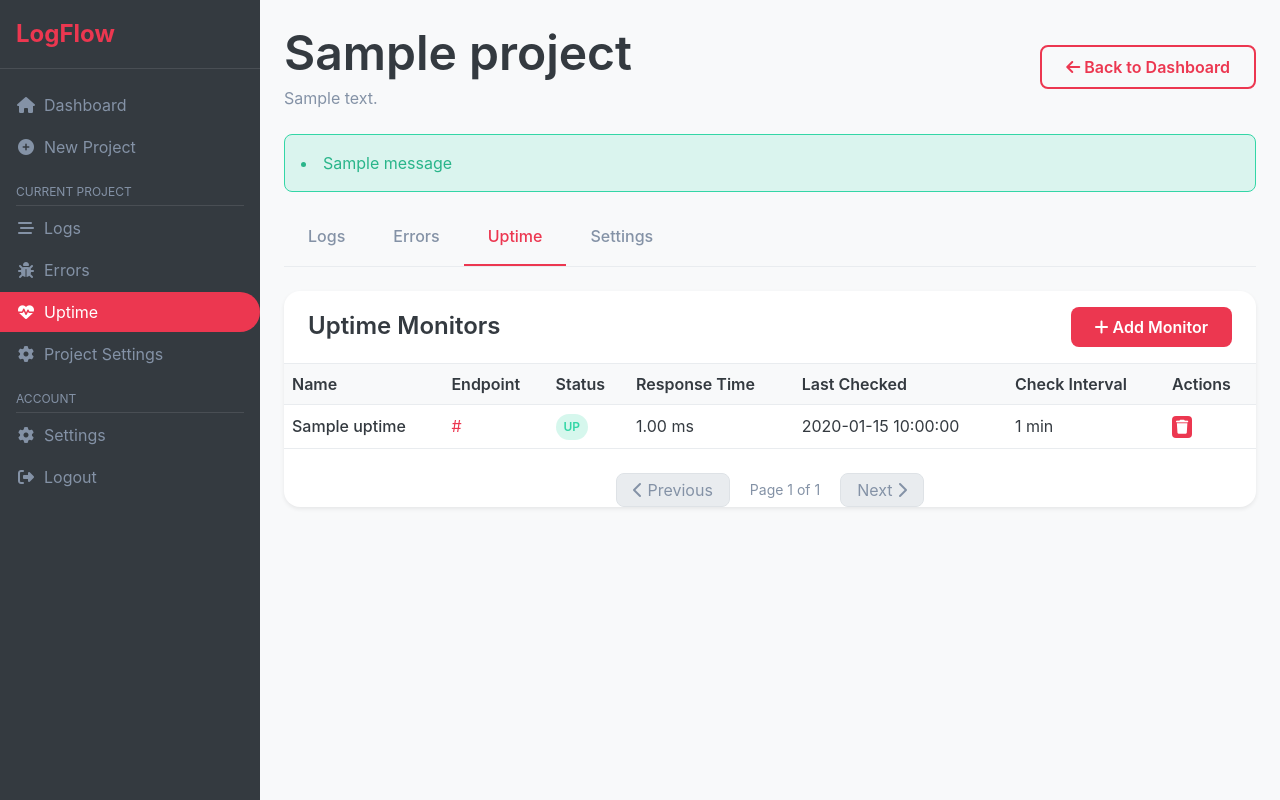
After one commit to EthanJCanterbury/Logflow, a Flask app: page /projects/1/uptime in a window 1280 px wide. The commit adds this page. Run offline with Flask 3, Linux system fonts and the light colour scheme; the visitor is signed in with stand-in values (Sample User, id 1); tables that the repository leaves empty hold one stand-in row (values such as "Sample post"); one stand-in notice (Sample message) is shown.

Commit message:
Assistant checkpoint: Added uptime monitoring feature to LogFlow
Assistant generated file changes:
- main.py: Add Uptime model and related functionality, Add uptime relationship to Project model, Add uptime monitor routes, Add uptime checker function
- requirements.txt: Add requests dependency
- templates/project_uptime.html: Create uptime monitoring page
- templates/new_uptime.html: Create new uptime monitor form
- templates/project_details.html: Add Uptime tab to project navigation, Add Uptime link to sidebar
- static/css/style.css: Add CSS for uptime monitoring

---

User prompt:

Add an uptime monitor feature to projects.

Replit-Commit-Author: Assistant
Replit-Commit-Session-Id: 002aed14-85d6-4cba-be81-a8095645a2ee

```diff
--- a/main.py
+++ b/main.py
@@ -55,6 +55,7 @@ class Project(db.Model):
     created_at = db.Column(db.DateTime, default=datetime.datetime.utcnow)
     logs = db.relationship('Log', backref='project', lazy=True)
     errors = db.relationship('Error', backref='project', lazy=True)
+    uptimes = db.relationship('Uptime', backref='project', lazy=True)
     storage_size = db.Column(db.BigInteger, default=0)  # Storage size in bytes
 
     def __repr__(self):
@@ -96,6 +97,20 @@ class Error(db.Model):
 
     def __repr__(self):
         return f'<Error {self.error_id} {self.type}: {self.message[:30]}>'
+
+class Uptime(db.Model):
+    id = db.Column(db.Integer, primary_key=True)
+    endpoint_url = db.Column(db.String(255), nullable=False)
+    name = db.Column(db.String(100), nullable=False)
+    check_interval = db.Column(db.Integer, default=5)  # minutes
+    last_checked = db.Column(db.DateTime, nullable=True)
+    last_status = db.Column(db.Boolean, default=False)
+    response_time = db.Column(db.Float, nullable=True)  # in milliseconds
+    created_at = db.Column(db.DateTime, default=datetime.datetime.utcnow)
+    project_id = db.Column(db.Integer, db.ForeignKey('project.id'), nullable=False)
+
+    def __repr__(self):
+        return f'<Uptime {self.name}: {self.endpoint_url}>'
 
 # Authentication
 def login_required(f):
@@ -387,6 +402,74 @@ def project_settings(project_id):
 
     return render_template('project_settings.html', project=project)
 
+@app.route('/projects/<int:project_id>/uptime', methods=['GET'])
+@login_required
+def project_uptime(project_id):
+    project = Project.query.get_or_404(project_id)
+
+    # Ensure the user owns this project
+    if project.user_id != session['user_id']:
+        flash('You do not have access to this project')
+        return redirect(url_for('dashboard'))
+
+    # Get uptime monitors with pagination
+    page = request.args.get('page', 1, type=int)
+    uptimes = Uptime.query.filter_by(project_id=project.id).paginate(page=page, per_page=10)
+
+    return render_template('project_uptime.html', project=project, uptimes=uptimes)
+
+@app.route('/projects/<int:project_id>/uptime/new', methods=['GET', 'POST'])
+@login_required
+def new_uptime(project_id):
+    project = Project.query.get_or_404(project_id)
+
+    # Ensure the user owns this project
+    if project.user_id != session['user_id']:
+        flash('You do not have access to this project')
+        return redirect(url_for('dashboard'))
+
+    if request.method == 'POST':
+        name = request.form.get('name')
+        endpoint_url = request.form.get('endpoint_url')
+        check_interval = request.form.get('check_interval', 5, type=int)
+
+        if not name or not endpoint_url:
+            flash('Name and endpoint URL are required')
+            return redirect(url_for('new_uptime', project_id=project.id))
+
+        # Create new uptime monitor
+        uptime = Uptime(
+            name=name,
+            endpoint_url=endpoint_url,
+            check_interval=check_interval,
+            project_id=project.id
+        )
+
+        db.session.add(uptime)
+        db.session.commit()
+
+        flash('Uptime monitor created successfully!')
+        return redirect(url_for('project_uptime', project_id=project.id))
+
+    return render_template('new_uptime.html', project=project)
+
+@app.route('/projects/<int:project_id>/uptime/<int:uptime_id>/delete', methods=['POST'])
+@login_required
+def delete_uptime(project_id, uptime_id):
+    project = Project.query.get_or_404(project_id)
+    uptime = Uptime.query.get_or_404(uptime_id)
+
+    # Ensure the user owns this project and the uptime belongs to the project
+    if project.user_id != session['user_id'] or uptime.project_id != project.id:
+        flash('You do not have access to this resource')
+        return redirect(url_for('dashboard'))
+
+    db.session.delete(uptime)
+    db.session.commit()
+
+    flash('Uptime monitor deleted successfully')
+    return redirect(url_for('project_uptime', project_id=project_id))
+
 # Routes - API
 @app.route('/api/logs', methods=['POST'])
 @api_key_required
@@ -610,6 +693,94 @@ def create_bulk_errors():
         'error_ids': error_ids
     }), 201
 
+# Uptime checker function
+def check_uptime():
+    """
+    Function to check all uptime monitors
+    This should be run periodically (e.g., by a scheduler)
+    """
+    import requests
+    from datetime import datetime, timedelta
+
+    with app.app_context():
+        # Get monitors that need to be checked (based on check_interval)
+        now = datetime.utcnow()
+        uptimes = Uptime.query.all()
+
+        for uptime in uptimes:
+            # Check if it's time to check this monitor
+            if uptime.last_checked is None or \
+               now >= uptime.last_checked + timedelta(minutes=uptime.check_interval):
+                try:
+                    # Make request to endpoint and measure response time
+                    start_time = datetime.utcnow()
+                    response = requests.get(uptime.endpoint_url, timeout=10)
+                    end_time = datetime.utcnow()
+
+                    # Calculate response time in milliseconds
+                    response_time = (end_time - start_time).total_seconds() * 1000
+
+                    # Update monitor status
+                    uptime.last_checked = now
+                    uptime.last_status = response.status_code < 400
+                    uptime.response_time = response_time
+
+                    # Create a log entry for this check
+                    status_text = "UP" if uptime.last_status else "DOWN"
+                    log = Log(
+                        message=f"Uptime check: {uptime.name} is {status_text} (HTTP {response.status_code}, {response_time:.2f}ms)",
+                        level="INFO" if uptime.last_status else "ERROR",
+                        source="uptime-monitor",
+                        project_id=uptime.project_id
+                    )
+                    db.session.add(log)
+
+                    # If down, create an error
+                    if not uptime.last_status:
+                        error = Error(
+                            message=f"Endpoint {uptime.name} is DOWN",
+                            type="UptimeError",
+                            source="uptime-monitor",
+                            meta_data=json.dumps({
+                                "endpoint": uptime.endpoint_url,
+                                "status_code": response.status_code,
+                                "response_time": response_time
+                            }),
+                            project_id=uptime.project_id
+                        )
+                        db.session.add(error)
+
+                    db.session.commit()
+                except Exception as e:
+                    # Handle connection errors
+                    uptime.last_checked = now
+                    uptime.last_status = False
+                    uptime.response_time = None
+
+                    # Log the error
+                    log = Log(
+                        message=f"Uptime check failed: {uptime.name} - {str(e)}",
+                        level="ERROR",
+                        source="uptime-monitor",
+                        project_id=uptime.project_id
+                    )
+                    db.session.add(log)
+
+                    # Create an error
+                    error = Error(
+                        message=f"Failed to check endpoint {uptime.name}",
+                        type="UptimeConnectionError",
+                        source="uptime-monitor",
+                        meta_data=json.dumps({
+                            "endpoint": uptime.endpoint_url,
+                            "error": str(e)
+                        }),
+                        project_id=uptime.project_id
+                    )
+                    db.session.add(error)
+
+                    db.session.commit()
+
 # Initialize database
 with app.app_context():
     try:
@@ -630,6 +801,24 @@ with app.app_context():
     except Exception as e:
         print(f"Error with database initialization: {e}")
 
+# Setup background thread for uptime checks
+import threading
+import time
+
+def uptime_checker_thread():
+    """Background thread to periodically check uptime monitors"""
+    while True:
+        try:
+            check_uptime()
+        except Exception as e:
+            print(f"Error in uptime checker: {e}")
+        time.sleep(60)  # Check every minute
+
+# Start the uptime checker thread when in production
+if os.environ.get('FLASK_ENV') == 'production':
+    uptime_thread = threading.Thread(target=uptime_checker_thread, daemon=True)
+    uptime_thread.start()
+
 if __name__ == '__main__':
     # Use debug mode only in development
     debug_mode = os.environ.get('FLASK_ENV', 'development') == 'development'
--- a/requirements.txt
+++ b/requirements.txt
@@ -8,3 +8,4 @@ flask-limiter>=3.5.0
 gunicorn>=21.2.0
 flask-limiter
 flask_limiter
+requests>=2.31.0
--- a/static/css/style.css
+++ b/static/css/style.css
@@ -1054,6 +1054,74 @@ a:hover {
     margin-bottom: var(--spacing-md);
 }
 
+/* Uptime Monitoring Styles */
+.uptime-table {
+    width: 100%;
+    border-collapse: collapse;
+    margin-bottom: var(--spacing-md);
+}
+
+.uptime-table th,
+.uptime-table td {
+    padding: var(--spacing-sm);
+    text-align: left;
+    border-bottom: 1px solid var(--light-gray);
+}
+
+.uptime-table th {
+    font-weight: 600;
+    color: var(--dark);
+    background-color: var(--light);
+}
+
+.status-badge {
+    display: inline-block;
+    padding: 0.25rem 0.5rem;
+    border-radius: var(--radius-sm);
+    font-size: var(--font-size-xs);
+    font-weight: 600;
+    text-transform: uppercase;
+}
+
+.status-up {
+    background-color: rgba(51, 214, 166, 0.2);
+    color: #33d6a6;
+}
+
+.status-down {
+    background-color: rgba(236, 55, 80, 0.2);
+    color: #ec3750;
+}
+
+.status-pending {
+    background-color: rgba(255, 140, 55, 0.2);
+    color: #ff8c37;
+}
+
+.inline-form {
+    display: inline;
+}
+
+.uptime-name {
+    font-weight: 500;
+}
+
+.uptime-endpoint {
+    max-width: 200px;
+    overflow: hidden;
+    text-overflow: ellipsis;
+    white-space: nowrap;
+}
+
+.uptime-endpoint a {
+    color: var(--primary);
+    text-decoration: none;
+}
+
+.uptime-endpoint a:hover {
+    text-decoration: underline;
+}
+
 .activity-item {
     display: flex;
     align-items: flex-start;
--- /dev/null
+++ b/templates/project_uptime.html
@@ -0,0 +1,230 @@
+
+<!DOCTYPE html>
+<html lang="en">
+<head>
+    <meta charset="UTF-8">
+    <meta name="viewport" content="width=device-width, initial-scale=1.0">
+    <title>{{ project.name }} - Uptime Monitoring - LogFlow</title>
+    <link rel="stylesheet" href="{{ url_for('static', filename='css/style.css') }}">
+    <link rel="stylesheet" href="https://cdnjs.cloudflare.com/ajax/libs/font-awesome/6.4.0/css/all.min.css">
+</head>
+<body class="dashboard-body">
+    <div class="dashboard-layout">
+        <aside class="sidebar">
+            <div class="sidebar-header">
+                <div class="logo">
+                    <a href="/">
+                        <span class="logo-text">LogFlow</span>
+                    </a>
+                </div>
+                <button class="sidebar-toggle">
+                    <i class="fas fa-bars"></i>
+                </button>
+            </div>
+
+            <nav class="sidebar-nav">
+                <ul>
+                    <li>
+                        <a href="{{ url_for('dashboard') }}">
+                            <i class="fas fa-home"></i>
+                            <span>Dashboard</span>
+                        </a>
+                    </li>
+                    <li>
+                        <a href="{{ url_for('new_project') }}">
+                            <i class="fas fa-plus-circle"></i>
+                            <span>New Project</span>
+                        </a>
+                    </li>
+                    <li class="nav-divider">
+                        <span>Current Project</span>
+                    </li>
+                    <li>
+                        <a href="{{ url_for('project_details', project_id=project.id) }}">
+                            <i class="fas fa-stream"></i>
+                            <span>Logs</span>
+                        </a>
+                    </li>
+                    <li>
+                        <a href="{{ url_for('project_errors', project_id=project.id) }}">
+                            <i class="fas fa-bug"></i>
+                            <span>Errors</span>
+                        </a>
+                    </li>
+                    <li class="active">
+                        <a href="{{ url_for('project_uptime', project_id=project.id) }}">
+                            <i class="fas fa-heartbeat"></i>
+                            <span>Uptime</span>
+                        </a>
+                    </li>
+                    <li>
+                        <a href="{{ url_for('project_settings', project_id=project.id) }}">
+                            <i class="fas fa-cog"></i>
+                            <span>Project Settings</span>
+                        </a>
+                    </li>
+                    <li class="nav-divider">
+                        <span>Account</span>
+                    </li>
+                    <li>
+                        <a href="{{ url_for('account_settings') }}">
+                            <i class="fas fa-cog"></i>
+                            <span>Settings</span>
+                        </a>
+                    </li>
+                    <li>
+                        <a href="{{ url_for('logout') }}">
+                            <i class="fas fa-sign-out-alt"></i>
+                            <span>Logout</span>
+                        </a>
+                    </li>
+                </ul>
+            </nav>
+        </aside>
+
+        <main class="main-content">
+            <header class="content-header">
+                <div class="header-title">
+                    <h1>{{ project.name }}</h1>
+                    <p>{{ project.description or 'No description provided' }}</p>
+                </div>
+                <div class="header-actions">
+                    <a href="{{ url_for('dashboard') }}" class="btn btn-outline">
+                        <i class="fas fa-arrow-left"></i> Back to Dashboard
+                    </a>
+                </div>
+            </header>
+
+            {% with messages = get_flashed_messages() %}
+                {% if messages %}
+                    <div class="alert alert-success">
+                        <ul>
+                            {% for message in messages %}
+                                <li>{{ message }}</li>
+                            {% endfor %}
+                        </ul>
+                    </div>
+                {% endif %}
+            {% endwith %}
+
+            <div class="project-tabs">
+                <a href="{{ url_for('project_details', project_id=project.id) }}" class="tab">Logs</a>
+                <a href="{{ url_for('project_errors', project_id=project.id) }}" class="tab">Errors</a>
+                <a href="{{ url_for('project_uptime', project_id=project.id) }}" class="tab active">Uptime</a>
+                <a href="{{ url_for('project_settings', project_id=project.id) }}" class="tab">Settings</a>
+            </div>
+
+            <div class="content-card">
+                <div class="card-header">
+                    <h3>Uptime Monitors</h3>
+                    <div class="card-actions">
+                        <a href="{{ url_for('new_uptime', project_id=project.id) }}" class="btn btn-primary">
+                            <i class="fas fa-plus"></i> Add Monitor
+                        </a>
+                    </div>
+                </div>
+
+                <div class="uptime-container">
+                    {% if uptimes.items %}
+                        <table class="uptime-table">
+                            <thead>
+                                <tr>
+                                    <th>Name</th>
+                                    <th>Endpoint</th>
+                                    <th>Status</th>
+                                    <th>Response Time</th>
+                                    <th>Last Checked</th>
+                                    <th>Check Interval</th>
+                                    <th>Actions</th>
+                                </tr>
+                            </thead>
+                            <tbody>
+                                {% for uptime in uptimes.items %}
+                                    <tr class="uptime-row">
+                                        <td class="uptime-name">{{ uptime.name }}</td>
+                                        <td class="uptime-endpoint">
+                                            <a href="{{ uptime.endpoint_url }}" target="_blank">{{ uptime.endpoint_url }}</a>
+                                        </td>
+                                        <td class="uptime-status">
+                                            {% if uptime.last_checked %}
+                                                {% if uptime.last_status %}
+                                                    <span class="status-badge status-up">UP</span>
+                                                {% else %}
+                                                    <span class="status-badge status-down">DOWN</span>
+                                                {% endif %}
+                                            {% else %}
+                                                <span class="status-badge status-pending">PENDING</span>
+                                            {% endif %}
+                                        </td>
+                                        <td class="uptime-response-time">
+                                            {% if uptime.response_time %}
+                                                {{ "%.2f"|format(uptime.response_time) }} ms
+                                            {% else %}
+                                                N/A
+                                            {% endif %}
+                                        </td>
+                                        <td class="uptime-last-checked">
+                                            {% if uptime.last_checked %}
+                                                {{ uptime.last_checked.strftime('%Y-%m-%d %H:%M:%S') }}
+                                            {% else %}
+                                                Never
+                                            {% endif %}
+                                        </td>
+                                        <td class="uptime-interval">
+                                            {{ uptime.check_interval }} min
+                                        </td>
+                                        <td class="uptime-actions">
+                                            <form method="POST" action="{{ url_for('delete_uptime', project_id=project.id, uptime_id=uptime.id) }}" class="inline-form">
+                                                <button type="submit" class="btn btn-icon btn-sm btn-danger" onclick="return confirm('Are you sure you want to delete this monitor?');">
+                                                    <i class="fas fa-trash"></i>
+                                                </button>
+                                            </form>
+                                        </td>
+                                    </tr>
+                                {% endfor %}
+                            </tbody>
+                        </table>
+
+                        <div class="pagination">
+                            {% if uptimes.has_prev %}
+                                <a href="{{ url_for('project_uptime', project_id=project.id, page=uptimes.prev_num) }}" class="pagination-item">
+                                    <i class="fas fa-chevron-left"></i> Previous
+                                </a>
+                            {% else %}
+                                <span class="pagination-item disabled">
+                                    <i class="fas fa-chevron-left"></i> Previous
+                                </span>
+                            {% endif %}
+
+                            <span class="pagination-info">
+                                Page {{ uptimes.page }} of {{ uptimes.pages }}
+                            </span>
+
+                            {% if uptimes.has_next %}
+                                <a href="{{ url_for('project_uptime', project_id=project.id, page=uptimes.next_num) }}" class="pagination-item">
+                                    Next <i class="fas fa-chevron-right"></i>
+                                </a>
+                            {% else %}
+                                <span class="pagination-item disabled">
+                                    Next <i class="fas fa-chevron-right"></i>
+                                </span>
+                            {% endif %}
+                        </div>
+                    {% else %}
+                        <div class="empty-state">
+                            <div class="empty-icon">
+                                <i class="fas fa-heartbeat"></i>
+                            </div>
+                            <h2>No uptime monitors yet</h2>
+                            <p>Add your first monitor to start tracking the availability of your endpoints.</p>
+                            <a href="{{ url_for('new_uptime', project_id=project.id) }}" class="btn btn-primary">Add Monitor</a>
+                        </div>
+                    {% endif %}
+                </div>
+            </div>
+        </main>
+    </div>
+
+    <script src="{{ url_for('static', filename='js/main.js') }}"></script>
+</body>
+</html>
```
Also changed, not shown: templates/new_uptime.html (added, +150 -0 lines), templates/project_details.html (+7 -0 lines).
